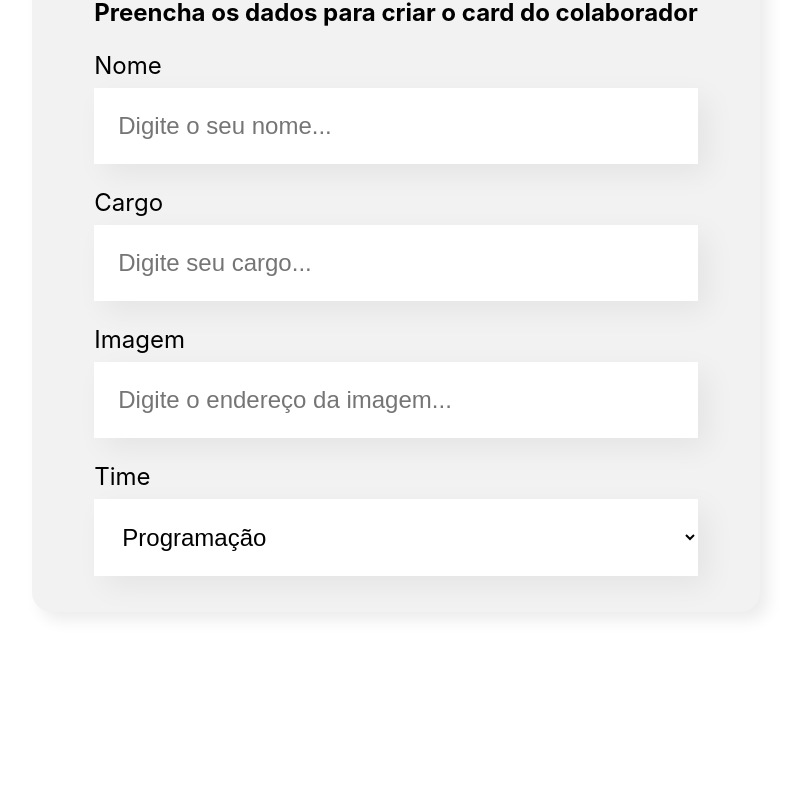
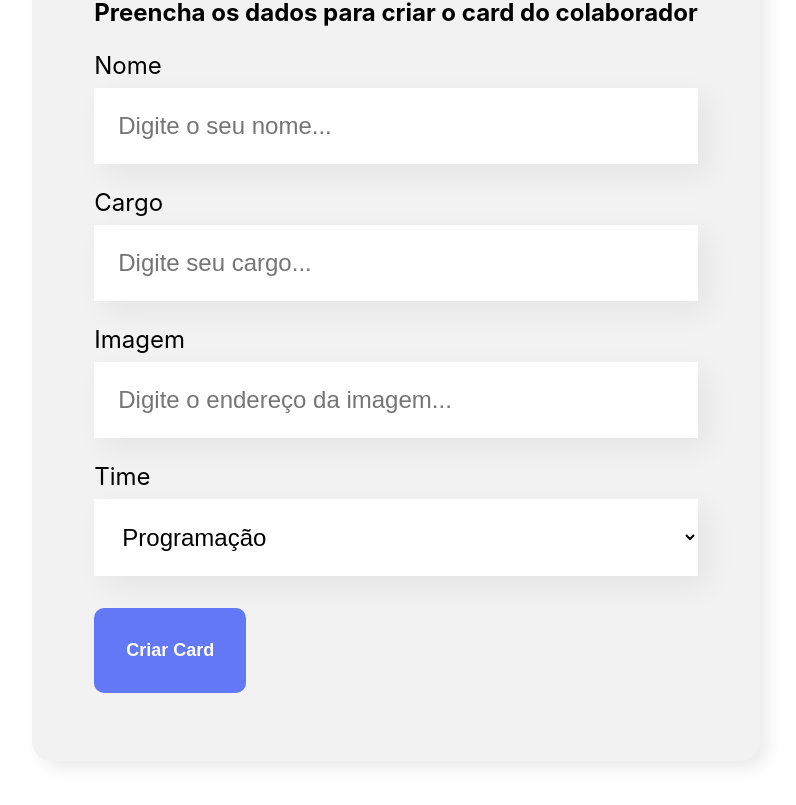
Before and after one commit to diogomsz/organo-react-app, a JavaScript app: page / in a window 1280 px wide. Shown: the part 636-1441 px from the top of the page, without its empty margins (244-1040 px from the left). Before the commit the page ends 1328 px from the top, so only its background shows below. Built offline with nearby package versions, Linux system fonts and the light colour scheme; the HTML template or start-up script is replaced by a standard one.

Commit message:
escutando eventos

```diff
--- /dev/null
+++ b/src/componentes/Botao/Botao.css
@@ -0,0 +1,15 @@
+.botao {
+    background-color: #6278F7;
+    border-radius: 10px;
+    font-weight: 700;
+    font-size: 18px;
+    padding: 32px;
+    border: none;
+    cursor: pointer;
+    color: #FFF;
+    margin: 32px 0;
+}
+
+.botao:hover {
+    color: #95FFD4;
+}
--- /dev/null
+++ b/src/componentes/Botao/index.js
@@ -0,0 +1,7 @@
+import './Botao.css';
+
+const Botao = (props) => {
+    return (<button className="botao">{props.children}</button>);
+};
+
+export default Botao;
--- a/src/componentes/CampoTexto/index.js
+++ b/src/componentes/CampoTexto/index.js
@@ -9,7 +9,7 @@
             <label>
                 {props.label}
             </label>
-            <input placeholder={placeholderModificada}/>
+            <input required={props.obrigatorio} placeholder={placeholderModificada}/>
         </div>
     );
 }
--- a/src/componentes/Formulario/index.js
+++ b/src/componentes/Formulario/index.js
@@ -1,6 +1,7 @@
 import './Formulario.css';
 import CampoTexto from '../CampoTexto';
 import ListaSuspensa from '../ListaSuspensa';
+import Botao from '../Botao';
 
 const Formulario = () => {
 
@@ -13,14 +14,22 @@
         'Inovação e Gestão'
     ];
 
+    const aoSalvar = (evento) => {
+        evento.preventDefault();
+        console.log('Salvando os dados do formulário');
+    };
+
     return (
         <section className="formulario">
-            <form>
+            <form onSubmit={aoSalvar}>
                 <h2>Preencha os dados para criar o card do colaborador</h2>
-                <CampoTexto label="Nome" placeholder="Digite o seu nome" />
-                <CampoTexto label="Cargo" placeholder="Digite seu cargo" />
+                <CampoTexto obrigatorio={true} label="Nome" placeholder="Digite o seu nome" />
+                <CampoTexto obrigatorio={true} label="Cargo" placeholder="Digite seu cargo" />
                 <CampoTexto label="Imagem" placeholder="Digite o endereço da imagem" />
-                <ListaSuspensa label="Time" itens={times} />
+                <ListaSuspensa obrigatorio={true} label="Time" itens={times} />
+                <Botao>
+                    Criar Card
+                </Botao>
             </form>
         </section>
     );
--- a/src/componentes/ListaSuspensa/index.js
+++ b/src/componentes/ListaSuspensa/index.js
@@ -4,7 +4,7 @@
     return (
         <div className="lista-suspensa">
             <label>{props.label}</label>
-            <select>
+            <select required={props.obrigatorio}>
                 {props.itens.map(item => <option key={item}>{item}</option>)}
             </select>
         </div>
```
